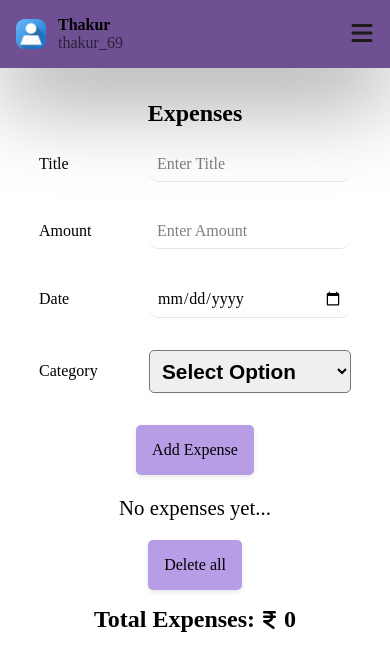
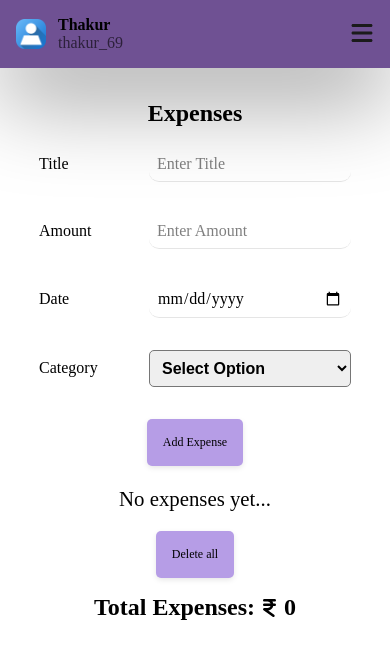
Before and after one commit to kartikgx13/Expenses, a Next.js app: page /expenses in a window 390 px wide. Shown: the top 670 px of the page. Built offline with nearby package versions, Linux system fonts and the light colour scheme; a web font is replaced by a local one.

Commit message:
kartik gavande 36th commit date: 22/04/2023

```diff
--- a/components/TransactionIncome.jsx
+++ b/components/TransactionIncome.jsx
@@ -128,7 +128,7 @@ function TransactionIncome() {
       </select>
       </div>
 
-      <button className='add-income-btn' style={{margin:"0",width:"auto",borderRadius:"5px",padding:"1rem",fontSize:"1rem"}} type="submit" onClick={handleAddIncome}>
+      <button className='add-income-btn' style={{margin:"0",width:"auto",borderRadius:"5px",padding:"1rem"}} type="submit" onClick={handleAddIncome}>
         Add Income
       </button>
     </form>
@@ -167,7 +167,7 @@ function TransactionIncome() {
       }
       <div className="total-expense-details">
       <div className="delete-all-btn">
-            <button onClick={deleteAllItems} style={{margin:"0",width:"auto",borderRadius:"5px",padding:"1rem",fontSize:"1rem"}}>Delete all</button>
+            <button onClick={deleteAllItems} style={{margin:"0",width:"auto",borderRadius:"5px",padding:"1rem"}}>Delete all</button>
       </div>
       <h2 style={{display:"flex",justifyContent:"center",alignItems:"center",gap:"0.5rem"}}>Total Expenses: <FontAwesomeIcon icon={faIndianRupee} width={13}/>{totalIncome()}</h2>
       </div>
--- a/components/TransactionWindow.jsx
+++ b/components/TransactionWindow.jsx
@@ -133,7 +133,7 @@ const categoryIconExpense = (category) => {
       </select>
       </div>
 
-      <button className='add-expense-btn' style={{margin:"0",width:"auto",borderRadius:"5px",padding:"1rem",fontSize:"1rem"}} type="submit" onClick={handleAddExpense}>
+      <button className='add-expense-btn' style={{margin:"0",width:"auto",borderRadius:"5px",padding:"1rem"}} type="submit" onClick={handleAddExpense}>
         Add Expense
       </button>
     </form>
@@ -172,7 +172,7 @@ const categoryIconExpense = (category) => {
       }
       <div className="total-expense-details">
       <div className="delete-all-btn">
-            <button onClick={deleteAllItems} style={{margin:"0",width:"auto",borderRadius:"5px",padding:"1rem",fontSize:"1rem"}}>Delete all</button>
+            <button onClick={deleteAllItems} style={{margin:"0",width:"auto",borderRadius:"5px",padding:"1rem"}}>Delete all</button>
       </div>
       <h2 style={{display:"flex",justifyContent:"center",alignItems:"center",gap:"0.5rem"}}>Total Expenses: <FontAwesomeIcon icon={faIndianRupee} width={13}/>{totalIncome()}</h2>
       </div>
--- a/pages/styles.css
+++ b/pages/styles.css
@@ -525,6 +525,10 @@ display: none;
   .expense-details{
     gap: 0.5rem;
   }
+
+  .expense-left-section form div select{
+    font-size: 1rem;
+  }
 }
 
 
```
